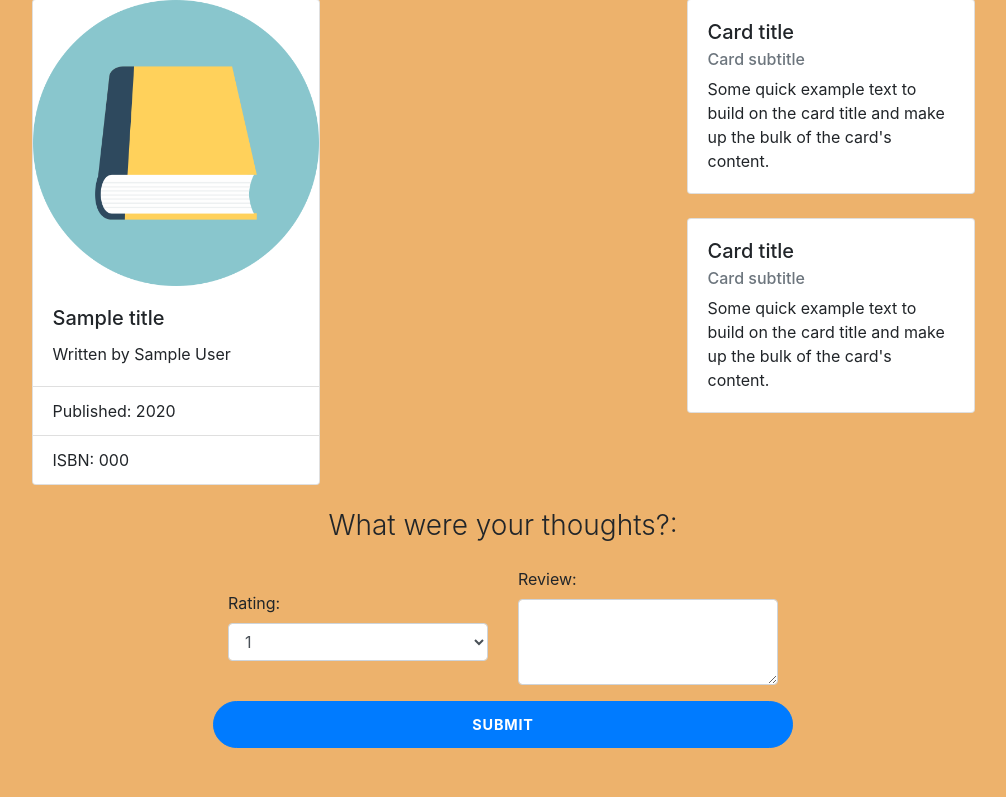
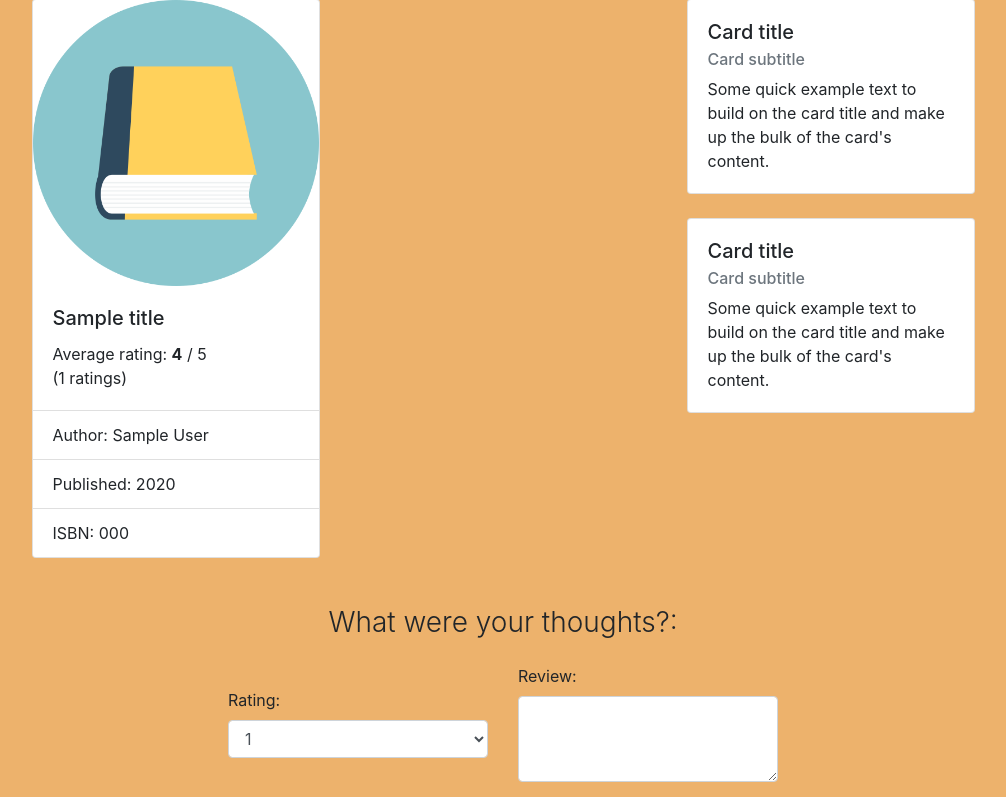
Before and after one commit to delabere/CS50W_Project1, a Flask app: template templates/book.html in a window 1280 px wide. Shown: the part 81-878 px from the top of the page, without its empty margins (137-1143 px from the left). Before the commit the page ends 829 px from the top, so only its background shows below. Run offline with Flask 2, Linux system fonts and the light colour scheme; the template is opened without the code that fills it: most values are stand-ins (such as "Sample title", 1, 10 or a date in 2020); some libraries are stand-ins or nearby versions.

Commit message:
goodreads integration complete

```diff
--- a/application.py
+++ b/application.py
@@ -133,9 +133,11 @@ def book(isbn):
     if request.method == 'GET':
         # ('158648303X', 'Auschwitz: A New History', 'Laurence Rees', 2005)
         _, title, author, year = getBookdata(isbn)
-        gdrds_data = getGrdsdata(isbn)
-        return render_template('book.html', isbn=isbn,
-                                title=title, author=author, year=year)
+        ratings_count, average_rating = getGrdsdata(isbn)
+        return render_template('book.html', isbn=isbn, title=title,
+                                            author=author, year=year,
+                                            ratings_count=ratings_count,
+                                            average_rating=average_rating)
     else:
         # add check that isbn is valid if entered manually else 404 error
         rating = request.form['rating']
--- a/templates/book.html
+++ b/templates/book.html
@@ -16,9 +16,10 @@
       <img class="card-img-top" src="../static/img/1024px-Closed_Book_Icon.svg.png" alt="Card image cap">
       <div class="card-body">
         <h5 class="card-title">{{ title }}</h5>
-        <p class="card-text">Written by {{ author }}</p>
+        <p class="card-text">Average rating: <strong>{{ average_rating }}</strong> / 5 <br>({{ ratings_count }} ratings)</p>
       </div>
       <ul class="list-group list-group-flush">
+        <li class="list-group-item">Author: {{ author }}</li>
         <li class="list-group-item">Published: {{ year }}</li>
         <li class="list-group-item">ISBN: {{ isbn }}</li>
       </ul>
@@ -67,6 +68,7 @@
       <div class="container">
         <div class="row">
           <div class="col-md-12 col-lg-12 mx-auto">
+            <br>
             <h3 class="login-heading mb-4  text-center">What were your thoughts?:</h3>
             <div class="container">
 
```
Also changed, not shown: 2 other files.
